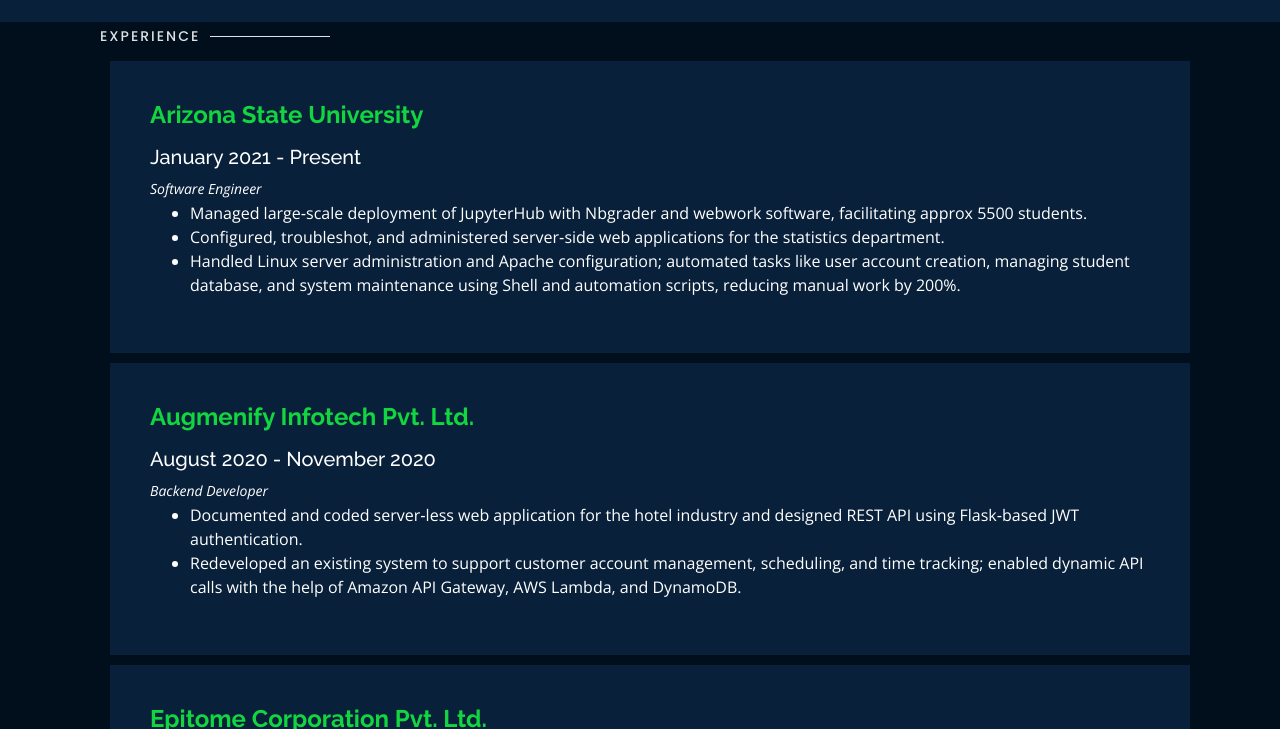
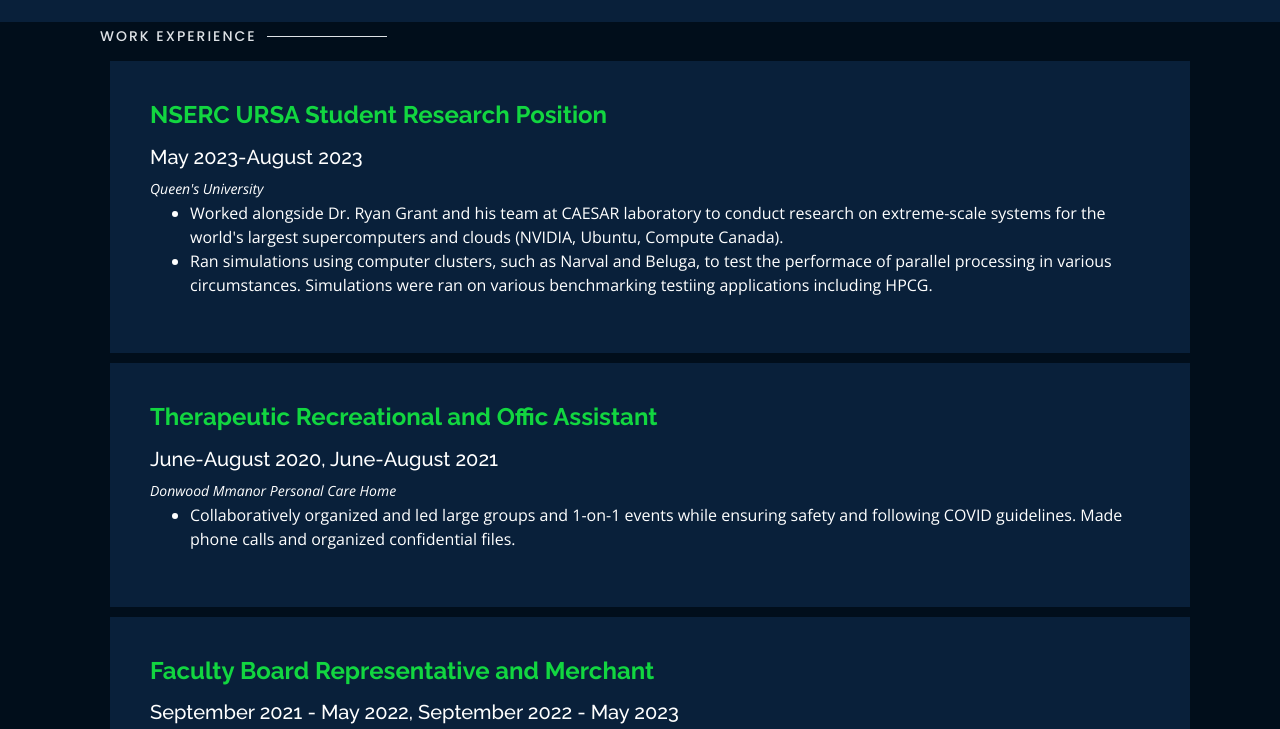
Before and after one commit to juliamdyck/juliamdyck.github.io, a plain HTML site: page index.html in a window 1280 px wide. Both pictures are taken after a click on the link "Experience". Shown: the part 68-797 px from the top of the page. Drawn offline with nearby package versions, Linux system fonts and the light colour scheme.

Commit message:
work update

```diff
--- a/index.html
+++ b/index.html
@@ -309,33 +309,31 @@
   <section id="experience" class="services">
     <div class="container">
       <div class="section-title">
-        <h2>Experience</h2>
+        <h2>Work Experience</h2>
       </div>
       <div class="row">
           <div class="col-lg-12" data-aos="fade-up">
               <div class="col-md-12 mt-4 mt-md-0 icon-box" data-aos="fade-up" data-aos-delay="100">
-                <h4 style="text-align:left;"><a href="https://www.asu.edu/" style="color:#12d640">Arizona State University</a><br> </h4>
-                <h5 style="text-align:left;">January 2021 - Present</h5>
-                <p style="text-align:left;color:#fff"><em>Software Engineer </em></p>
+                <h4 style="text-align:left;"><a href="https://www.asu.edu/" style="color:#12d640">NSERC URSA Student Research Position</a><br> </h4>
+                <h5 style="text-align:left;">May 2023-August 2023</h5>
+                <p style="text-align:left;color:#fff"><em>Queen's University </em></p>
                 <ul style="text-align:left;">
-                  <li>Managed large‑scale deployment of JupyterHub with Nbgrader and webwork software, facilitating approx 5500 students.</li>
-                  <li>Configured, troubleshot, and administered server‑side web applications for the statistics department.</li>
-                  <li>Handled Linux server administration and Apache configuration; automated tasks like user account creation, managing student database, and system maintenance using Shell and automation scripts, reducing manual work by 200%.</li>
+                  <li>Worked alongside Dr. Ryan Grant and his team at CAESAR laboratory to conduct research on extreme-scale systems for the world's largest supercomputers and clouds (NVIDIA, Ubuntu, Compute Canada).</li>
+                  <li>Ran simulations using computer clusters, such as Narval and Beluga, to test the performace of parallel processing in various circumstances. Simulations were ran on various benchmarking testiing applications including HPCG.</li>
                 </ul>
               </div>
               <div class="col-md-12 mt-4 mt-md-0 icon-box" data-aos="fade-up" data-aos-delay="100">
-                <h4 style="text-align:left;"><a href="https://www.augmenify.com/" style="color:#12d640">Augmenify Infotech Pvt. Ltd.</a><br> </h4>
-                <h5 style="text-align:left;">August 2020 - November 2020</h5>
-                <p style="text-align:left;color:#fff"><em>Backend Developer</em></p>
+                <h4 style="text-align:left;"><a href="https://www.augmenify.com/" style="color:#12d640">Therapeutic Recreational and Offic Assistant</a><br> </h4>
+                <h5 style="text-align:left;">June-August 2020, June-August 2021</h5>
+                <p style="text-align:left;color:#fff"><em>Donwood Mmanor Personal Care Home</em></p>
                 <ul style="text-align:left;">
-                  <li>Documented and coded server‑less web application for the hotel industry and designed REST API using Flask‑based JWT authentication.</li>
-                  <li>Redeveloped an existing system to support customer account management, scheduling, and time tracking; enabled dynamic API calls with the help of Amazon API Gateway, AWS Lambda, and DynamoDB.</li>
+                  <li>Collaboratively organized and led large groups and 1-on-1 events while ensuring safety and following COVID guidelines. Made phone calls and organized confidential files.</li>
                 </ul>
               </div>
               <div class="col-md-12 mt-4 mt-md-0 icon-box" data-aos="fade-up" data-aos-delay="100">
-                <h4 style="text-align:left;"><a href="https://www.epitomesolutions.in/" style="color:#12d640">Epitome Corporation Pvt. Ltd.</a><br> </h4>
-                <h5 style="text-align:left;">July 2019 - Dec 2019</h5>
-                <p style="text-align:left;color:#fff"><em>Software Developer</em></p>
+                <h4 style="text-align:left;"><a href="https://www.epitomesolutions.in/" style="color:#12d640">Faculty Board Representative and Merchant </a><br> </h4>
+                <h5 style="text-align:left;">September 2021 - May 2022, September 2022 - May 2023</h5>
+                <p style="text-align:left;color:#fff"><em>Queen's University Engineering Society </em></p>
                 <ul style="text-align:left;">
                   <li>Tested, designed, and developed backend APIs of WebRTC enabled multi‑party video conferencing web application and delivered the project 15 days ahead of schedule by efficiently designing the flow of the project.</li>
                 </ul>
```
